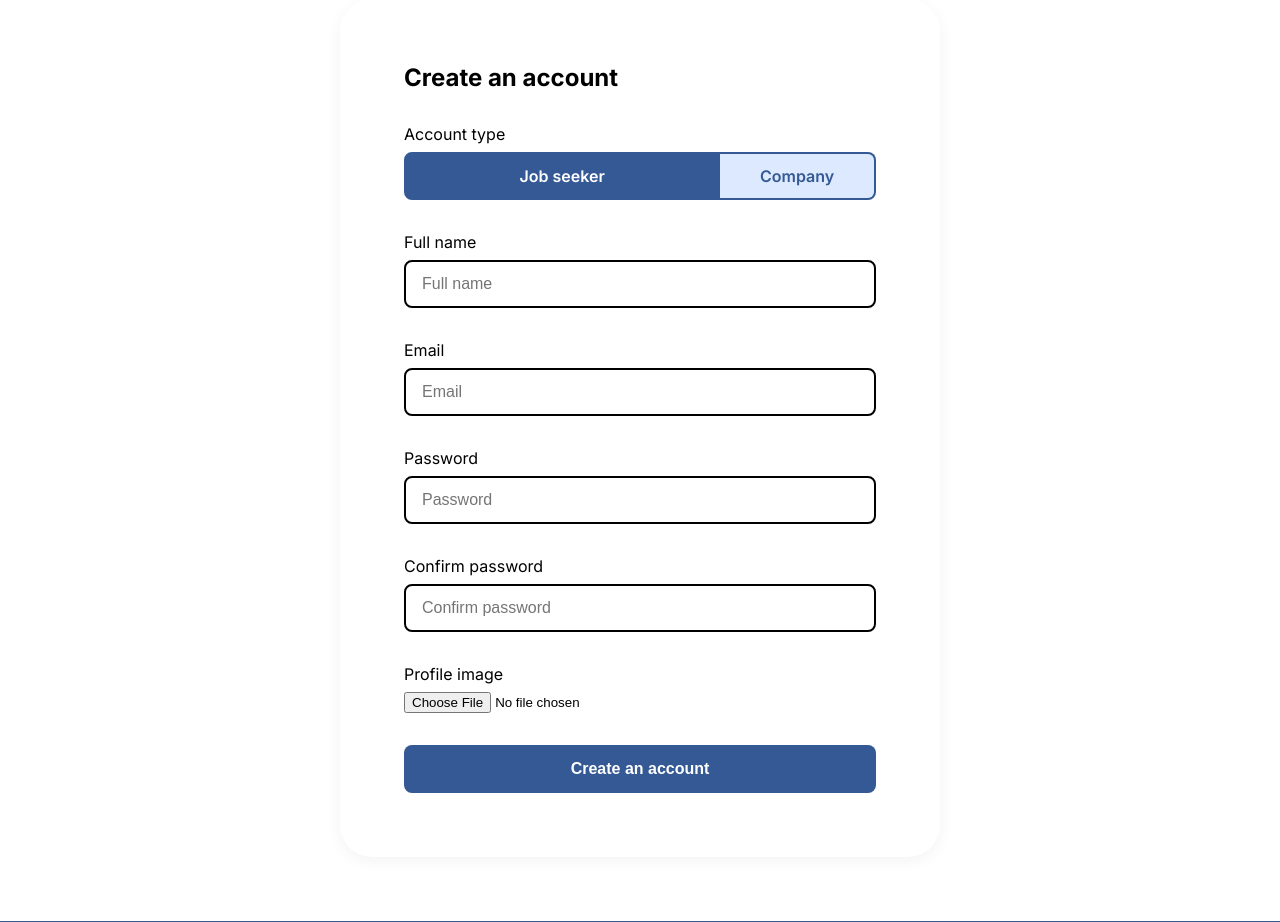
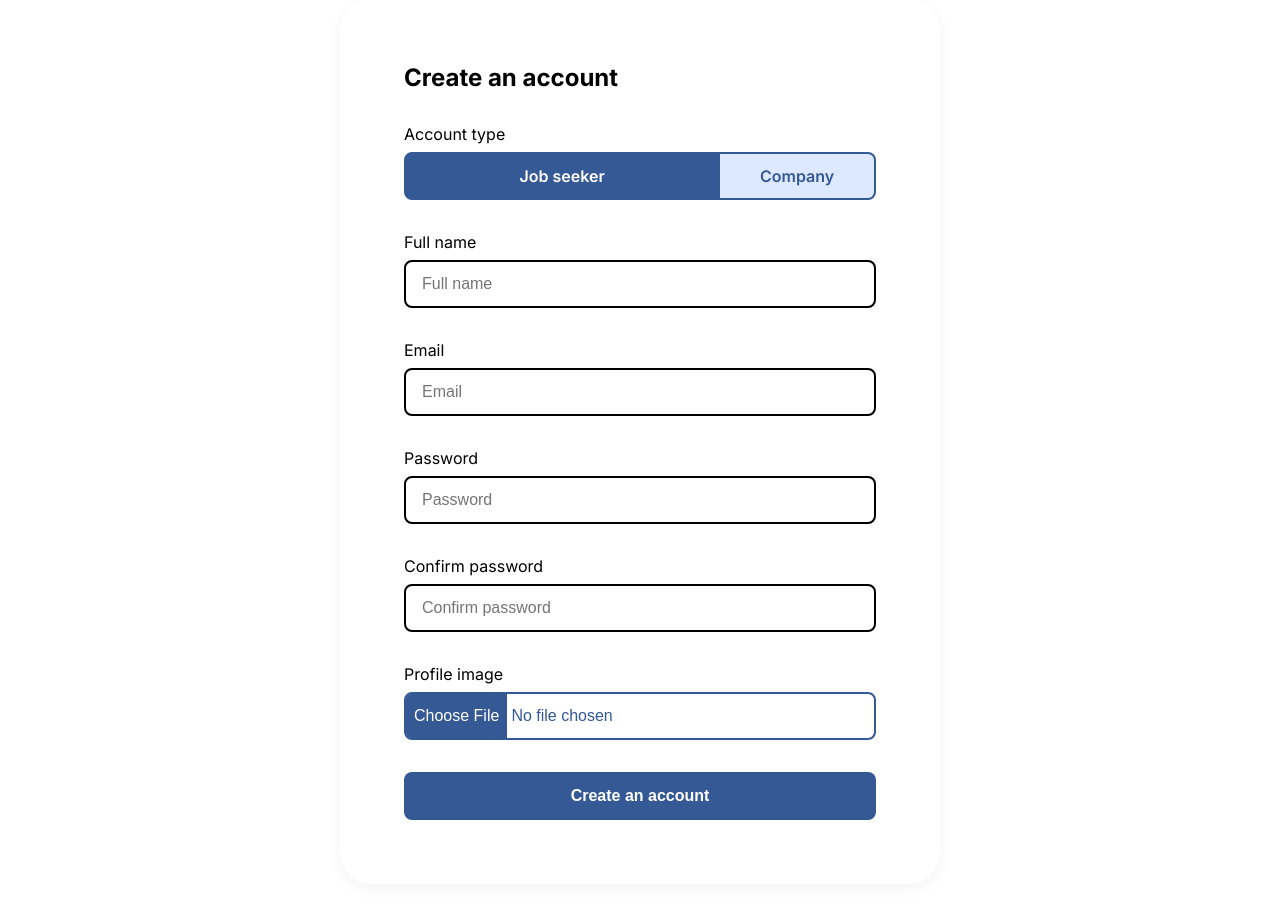
Before and after one commit to mikaeleli/jobhunters, a Django app: page /register/ in a window 1280 px wide. Shown: the part 185-1107 px from the top of the page. Run offline with Django 4.2, Linux system fonts and the light colour scheme.

Commit message:
Added company user to register form and view with validation and model changes required

```diff
--- a/job_hunters/static/_form.css
+++ b/job_hunters/static/_form.css
@@ -15,6 +15,21 @@
         outline: none;
         border-color: var(--color-primary);
     }
+}
+
+.form__file {
+    background: #FFF;
+    border: 2px solid var(--color-primary);
+    border-radius: 8px;
+    color: var(--color-primary);
+    font-size: 16px;
+}
+
+.form__file::file-selector-button {
+    height: 44px;
+    background: var(--color-primary);
+    border: 2px solid var(--color-primary);
+    color: #FFF;
 }
 
 .form__select {
--- a/job_hunters/templates/profile.html
+++ b/job_hunters/templates/profile.html
@@ -33,7 +33,7 @@
 
             <div class="form__field">
                 <label for="profile_image">Profile image</label>
-                <input id="profile_image" type="file" name="profile_image" value="{{ form.profile_image.value }}" />
+                <input id="profile_image" type="file" name="profile_image" value="{{ form.profile_image.value }}" class="form__file"/>
                 {% if form.profile_image.errors %}
                     <ul class="form__error__list">
                         {% for error in form.profile_image.errors %}
--- a/job_hunters/templates/register.html
+++ b/job_hunters/templates/register.html
@@ -98,7 +98,7 @@
 
             <div class="form__field register__jobseeker">
                 <label for="profile_image">Profile image</label>
-                <input id="profile_image" type="file" name="profile_image" value="{{ form.profile_image.value }}" />
+                <input id="profile_image" type="file" name="profile_image" value="{{ form.profile_image.value }}" class="form__file"/>
                 {% if form.profile_image.errors %}
                     <ul class="form__error__list">
                         {% for error in form.profile_image.errors %}
@@ -110,7 +110,7 @@
 
             <div class="form__field register__company">
                 <label for="company_logo">Company logo</label>
-                <input id="company_logo" type="file" name="company_logo" value="{{ form.company_logo.value }}" />
+                <input id="company_logo" type="file" name="company_logo" value="{{ form.company_logo.value }}" class="form__file"/>
                 {% if form.company_logo.errors %}
                     <ul class="form__error__list">
                         {% for error in form.company_logo.errors %}
```
